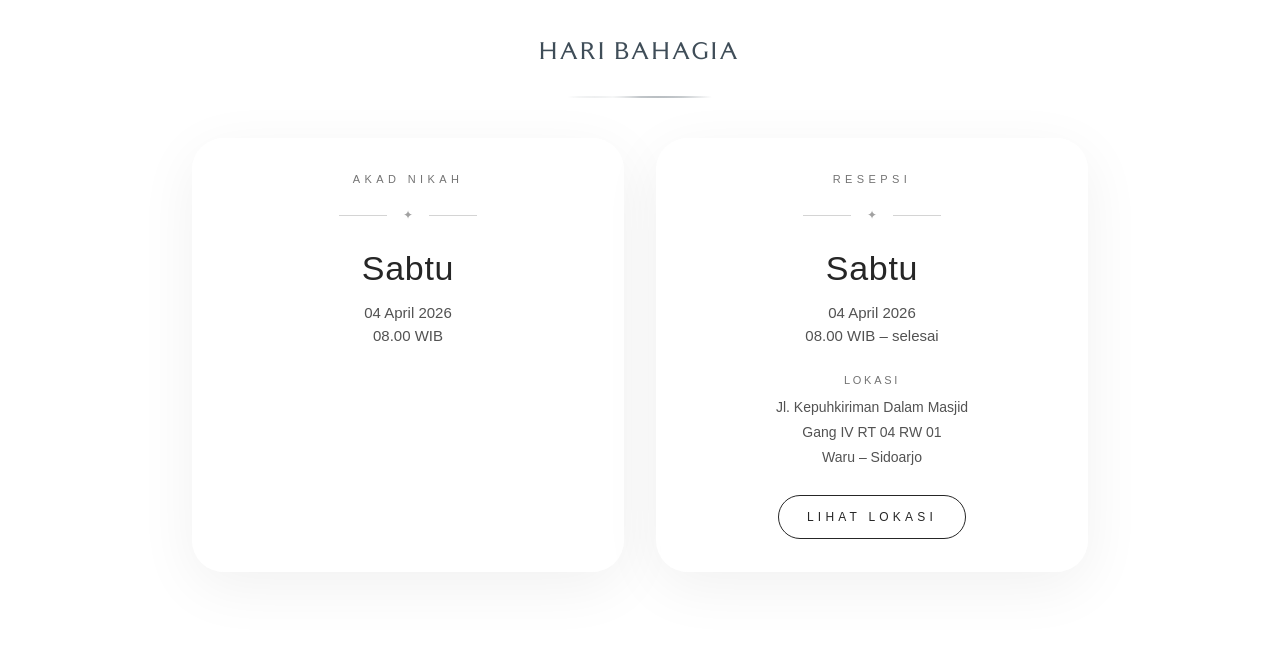
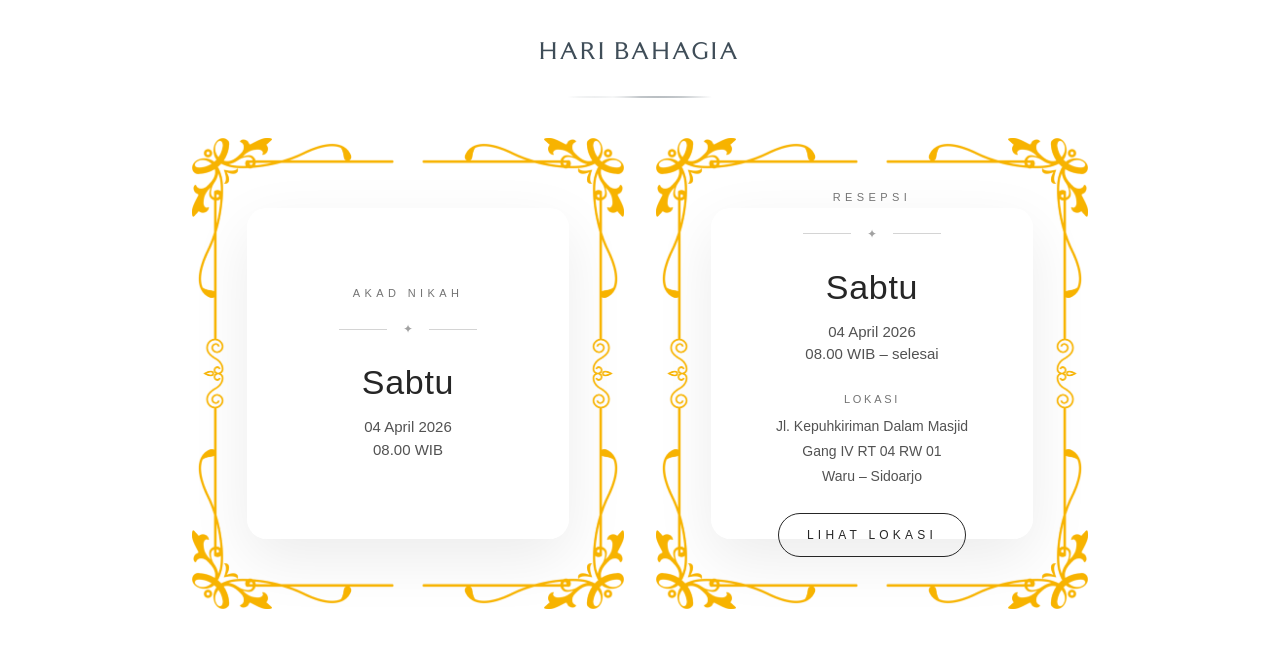
Before and after one commit to swakastudio/duajemari, a Next.js app: page /firoh-arofi/invitation in a window 1280 px wide. Shown: the part 3140-3799 px from the top of the page. Built offline with nearby package versions, Linux system fonts and the light colour scheme.

Commit message:
Update HariBahagia.tsx

```diff
--- a/app/(wedding)/firoh-arofi/components/HariBahagia.tsx
+++ b/app/(wedding)/firoh-arofi/components/HariBahagia.tsx
@@ -5,8 +5,8 @@ export default function HariBahagia(){
 return(
 
 <section className="fade-up relative px-6 py-18 overflow-hidden">
+
 <div className="mx-auto max-w-4xl text-center">
-
 
 {/* TITLE */}
 
@@ -31,24 +31,53 @@ HARI BAHAGIA
 </div>
 
 
-{/* EVENT GRID */}
+{/* GRID */}
 
-<div className="grid md:grid-cols-2 gap-8 mt-10">
+<div className="grid md:grid-cols-2 gap-8 mt-10 justify-items-center">
+
+{/* ================= AKAD ================= */}
+
+<div className="relative w-[432px] h-[471px]">
+
+{/* GLASS BLUR PANEL */}
+
+<div className="
+absolute
+top-[70px]
+bottom-[70px]
+left-[55px]
+right-[55px]
+bg-white/60
+backdrop-blur-xl
+rounded-[20px]
+border border-white/40
+shadow-[0_20px_60px_rgba(0,0,0,0.08)]
+"></div>
 
 
-{/* AKAD */}
+{/* FRAME */}
+
+<img
+src="/firoh-arofi/frame-hari-bahagia.png"
+alt="frame"
+className="absolute inset-0 w-full h-full object-contain pointer-events-none"
+/>
+
+
+{/* CONTENT */}
 
 <div className="
-relative
-rounded-[32px]
-bg-white/60
-backdrop-blur-xl
-border border-white/40
-px-8 py-8
-shadow-[0_15px_60px_rgba(0,0,0,0.06)]
-transition
-duration-500
-hover:-translate-y-1
+absolute
+top-[70px]
+bottom-[70px]
+left-[55px]
+right-[55px]
+flex
+flex-col
+items-center
+justify-center
+text-center
+px-6
 ">
 
 <p className="text-[11px] tracking-[0.4em] text-neutral-500">
@@ -84,21 +113,53 @@ Sabtu
 
 </div>
 
+</div>
 
 
-{/* RESEPSI */}
+
+{/* ================= RESEPSI ================= */}
+
+<div className="relative w-[432px] h-[471px]">
+
+{/* GLASS BLUR PANEL */}
 
 <div className="
-relative
-rounded-[32px]
+absolute
+top-[70px]
+bottom-[70px]
+left-[55px]
+right-[55px]
 bg-white/60
 backdrop-blur-xl
+rounded-[20px]
 border border-white/40
-px-8 py-8
-shadow-[0_15px_60px_rgba(0,0,0,0.06)]
-transition
-duration-500
-hover:-translate-y-1
+shadow-[0_20px_60px_rgba(0,0,0,0.08)]
+"></div>
+
+
+{/* FRAME */}
+
+<img
+src="/firoh-arofi/frame-hari-bahagia.png"
+alt="frame"
+className="absolute inset-0 w-full h-full object-contain pointer-events-none"
+/>
+
+
+{/* CONTENT */}
+
+<div className="
+absolute
+top-[70px]
+bottom-[70px]
+left-[55px]
+right-[55px]
+flex
+flex-col
+items-center
+justify-center
+text-center
+px-6
 ">
 
 <p className="text-[11px] tracking-[0.4em] text-neutral-500">
@@ -182,6 +243,9 @@ LIHAT LOKASI
 
 </div>
 
+
+</div>
+
 </div>
 
 </section>
```
